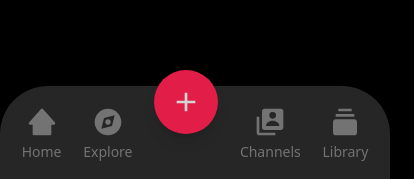
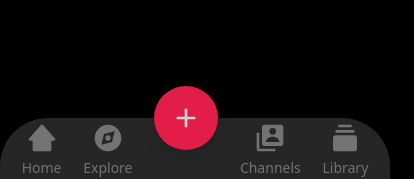
Before and after one commit to GersonGarayar20/online-videos, a Next.js app: page /playvideo in a window 390 px wide. Shown: the part 662-841 px from the top of the page, 414 px wide, since content can reach past the window. Built offline with nearby package versions, Linux system fonts and the light colour scheme.

Commit message:
fix: creando componente icons creando aside menu

```diff
--- a/app/layout.tsx
+++ b/app/layout.tsx
@@ -15,10 +15,9 @@ export default function RootLayout({
   return (
     <html lang="es">
       <body className="bg-black text-neutral-400">
-
         <Nav />
-        <main className="px-6">{children}</main>
         <Menu />
+        <main className="">{children}</main>
       </body>
     </html>
   );
--- a/app/page.tsx
+++ b/app/page.tsx
@@ -1,11 +1,18 @@
 import Categorias from "@/components/Categorias";
 import ListaVideos from "@/components/ListaVideos";
+import MenuAside from "@/components/MenuAside";
 
 export default function page() {
   return (
-    <div>
-      <Categorias />
-      <ListaVideos />
+    <div className="flex">
+      <MenuAside />
+      <div className="flex-1">
+        <div className="py-4">
+          <nav>buscador</nav>
+        </div>
+        <Categorias />
+        <ListaVideos />
+      </div>
     </div>
   );
 }
--- /dev/null
+++ b/components/Icons.tsx
@@ -0,0 +1,71 @@
+export const LogoIcon = () => (
+  <svg
+    className="fill-rose-600"
+    xmlns="http://www.w3.org/2000/svg"
+    width="32"
+    height="32"
+    viewBox="0 0 24 24"
+  >
+    <path d="M6 4v16a1 1 0 0 0 1.524 .852l13 -8a1 1 0 0 0 0 -1.704l-13 -8a1 1 0 0 0 -1.524 .852z"></path>
+  </svg>
+);
+
+export const HomeIcon = () => (
+  <svg
+    className="fill-neutral-500 w-8 h-8 group-hover:fill-white group-hover:scale-110 transition-all"
+    xmlns="http://www.w3.org/2000/svg"
+    width="24"
+    height="24"
+    viewBox="0 0 24 24"
+  >
+    <path d="M12.74 2.32a1 1 0 0 0-1.48 0l-9 10A1 1 0 0 0 3 14h2v7a1 1 0 0 0 1 1h12a1 1 0 0 0 1-1v-7h2a1 1 0 0 0 1-1 1 1 0 0 0-.26-.68z"></path>
+  </svg>
+);
+
+export const CompassIcon = () => (
+  <svg
+    className="fill-neutral-500 w-8 h-8 group-hover:fill-white group-hover:scale-110 transition-all"
+    xmlns="http://www.w3.org/2000/svg"
+    width="24"
+    height="24"
+    viewBox="0 0 24 24"
+  >
+    <path d="M12 2C6.486 2 2 6.486 2 12s4.486 10 10 10 10-4.486 10-10S17.514 2 12 2zm3 13-8 2 2-8 8-2-2 8z"></path>
+    <circle cx="12" cy="12" r="2"></circle>
+  </svg>
+);
+
+export const CollectionIcon = () => (
+  <svg
+    className="fill-neutral-500 w-8 h-8 group-hover:fill-white group-hover:scale-110 transition-all"
+    width="24"
+    height="24"
+    viewBox="0 0 24 24"
+  >
+    <path d="M19 10H5c-1.103 0-2 .897-2 2v8c0 1.103.897 2 2 2h14c1.103 0 2-.897 2-2v-8c0-1.103-.897-2-2-2zM5 6h14v2H5zm2-4h10v2H7z"></path>
+  </svg>
+);
+
+export const UsersIcon = () => (
+  <svg
+    className="fill-neutral-500 w-8 h-8 group-hover:fill-white group-hover:scale-110 transition-all"
+    width="24"
+    height="24"
+    viewBox="0 0 24 24"
+  >
+    <path d="M20 2H8a2 2 0 0 0-2 2v12a2 2 0 0 0 2 2h12a2 2 0 0 0 2-2V4a2 2 0 0 0-2-2zm-6 2.5a2.5 2.5 0 1 1 0 5 2.5 2.5 0 0 1 0-5zM19 15H9v-.25C9 12.901 11.254 11 14 11s5 1.901 5 3.75V15z"></path>
+    <path d="M4 8H2v12c0 1.103.897 2 2 2h12v-2H4V8z"></path>
+  </svg>
+);
+
+export const PlusIcon = () => (
+  <svg
+    className="fill-neutral-300 w-8 h-8"
+    xmlns="http://www.w3.org/2000/svg"
+    width="24"
+    height="24"
+    viewBox="0 0 24 24"
+  >
+    <path d="M19 11h-6V5h-2v6H5v2h6v6h2v-6h6z"></path>
+  </svg>
+);
--- a/components/ListaVideos.tsx
+++ b/components/ListaVideos.tsx
@@ -21,9 +21,13 @@ export default async function ListaVideos() {
   const data = await getVideos();
 
   return (
-    <ul className=" grid gap-8">
+    <ul className=" grid md:grid-cols-3 gap-8">
       {data.videos.map(({ _id, title, url }: VideoInterface) => (
         <>
+          <CardVideo key={_id} id={_id} title={title} url={url} />
+          <CardVideo key={_id} id={_id} title={title} url={url} />
+          <CardVideo key={_id} id={_id} title={title} url={url} />
+          <CardVideo key={_id} id={_id} title={title} url={url} />
           <CardVideo key={_id} id={_id} title={title} url={url} />
         </>
       ))}
--- a/components/Menu.tsx
+++ b/components/Menu.tsx
@@ -1,12 +1,19 @@
 import Link from "next/link";
-import React from "react";
+import {
+  CollectionIcon,
+  CompassIcon,
+  HomeIcon,
+  PlusIcon,
+  UsersIcon,
+} from "./Icons";
 
 export default function Menu() {
   return (
-    <div
+    <nav
       style={{ borderRadius: "3em 3em 0 0" }}
-      className="bg-neutral-800 fixed bottom-0 w-full h-24 flex justify-evenly items-center"
+      className="bg-neutral-800 fixed z-40 bottom-0 w-full md:hidden"
     >
+      <ul className="w-full flex justify-evenly items-center">
         <Link href="/">
           <button className="group flex flex-col items-center gap-1">
             <HomeIcon />
@@ -23,11 +30,13 @@ export default function Menu() {
             </p>
           </button>
         </Link>
+        <div className="md:hidden">
           <Link href="/">
-        <button className="bg-rose-600 -translate-y-8 hover:scale-110 flex justify-center items-center w-16 h-16 rounded-full shadow-lg transition-all">
+            <button className="md:hidden bg-rose-600 -translate-y-8 hover:scale-110 flex justify-center items-center w-16 h-16 rounded-full shadow-lg transition-all">
               <PlusIcon />
             </button>
           </Link>
+        </div>
         <Link href="/">
           <button className="group flex flex-col items-center gap-1">
             <UsersIcon />
@@ -44,66 +53,7 @@ export default function Menu() {
             </p>
           </button>
         </Link>
-    </div>
+      </ul>
+    </nav>
   );
 }
-
-const HomeIcon = () => (
-  <svg
-    className="fill-neutral-500 w-8 h-8 group-hover:fill-white group-hover:scale-110 transition-all"
-    xmlns="http://www.w3.org/2000/svg"
-    width="24"
-    height="24"
-    viewBox="0 0 24 24"
-  >
-    <path d="M12.74 2.32a1 1 0 0 0-1.48 0l-9 10A1 1 0 0 0 3 14h2v7a1 1 0 0 0 1 1h12a1 1 0 0 0 1-1v-7h2a1 1 0 0 0 1-1 1 1 0 0 0-.26-.68z"></path>
-  </svg>
-);
-
-const CompassIcon = () => (
-  <svg
-    className="fill-neutral-500 w-8 h-8 group-hover:fill-white group-hover:scale-110 transition-all"
-    xmlns="http://www.w3.org/2000/svg"
-    width="24"
-    height="24"
-    viewBox="0 0 24 24"
-  >
-    <path d="M12 2C6.486 2 2 6.486 2 12s4.486 10 10 10 10-4.486 10-10S17.514 2 12 2zm3 13-8 2 2-8 8-2-2 8z"></path>
-    <circle cx="12" cy="12" r="2"></circle>
-  </svg>
-);
-
-const CollectionIcon = () => (
-  <svg
-    className="fill-neutral-500 w-8 h-8 group-hover:fill-white group-hover:scale-110 transition-all"
-    width="24"
-    height="24"
-    viewBox="0 0 24 24"
-  >
-    <path d="M19 10H5c-1.103 0-2 .897-2 2v8c0 1.103.897 2 2 2h14c1.103 0 2-.897 2-2v-8c0-1.103-.897-2-2-2zM5 6h14v2H5zm2-4h10v2H7z"></path>
-  </svg>
-);
-
-const UsersIcon = () => (
-  <svg
-    className="fill-neutral-500 w-8 h-8 group-hover:fill-white group-hover:scale-110 transition-all"
-    width="24"
-    height="24"
-    viewBox="0 0 24 24"
-  >
-    <path d="M20 2H8a2 2 0 0 0-2 2v12a2 2 0 0 0 2 2h12a2 2 0 0 0 2-2V4a2 2 0 0 0-2-2zm-6 2.5a2.5 2.5 0 1 1 0 5 2.5 2.5 0 0 1 0-5zM19 15H9v-.25C9 12.901 11.254 11 14 11s5 1.901 5 3.75V15z"></path>
-    <path d="M4 8H2v12c0 1.103.897 2 2 2h12v-2H4V8z"></path>
-  </svg>
-);
-
-const PlusIcon = () => (
-  <svg
-    className="fill-neutral-300 w-8 h-8"
-    xmlns="http://www.w3.org/2000/svg"
-    width="24"
-    height="24"
-    viewBox="0 0 24 24"
-  >
-    <path d="M19 11h-6V5h-2v6H5v2h6v6h2v-6h6z"></path>
-  </svg>
-);
--- /dev/null
+++ b/components/MenuAside.tsx
@@ -0,0 +1,58 @@
+import Link from "next/link";
+import {
+  CollectionIcon,
+  CompassIcon,
+  HomeIcon,
+  LogoIcon,
+  UsersIcon,
+} from "./Icons";
+
+export default function MenuAside() {
+  return (
+    <aside className="w-60 md:block hidden">
+      {/* <Link href="/">
+        <div className="flex items-center gap-2">
+          <LogoIcon />
+          <h1 className="text-neutral-200 text-xl font-bold">Online videos</h1>
+        </div>
+      </Link>
+ */}
+      <nav className="p-4">
+        <ul className="flex flex-col gap-4">
+          <Link href="/">
+            <button className="group flex items-center gap-2">
+              <HomeIcon />
+              <p className="text-neutral-500 text-sm group-hover:text-white">
+                Home
+              </p>
+            </button>
+          </Link>
+          <Link href="/">
+            <button className="group flex items-center gap-2">
+              <CompassIcon />
+              <p className="text-neutral-500 text-sm group-hover:text-white">
+                Explore
+              </p>
+            </button>
+          </Link>
+          <Link href="/">
+            <button className="group flex items-center gap-2">
+              <UsersIcon />
+              <p className="text-neutral-500 text-sm group-hover:text-white">
+                Channels
+              </p>
+            </button>
+          </Link>
+          <Link href="/">
+            <button className="group flex items-center gap-2">
+              <CollectionIcon />
+              <p className="text-neutral-500 text-sm group-hover:text-white">
+                Library
+              </p>
+            </button>
+          </Link>
+        </ul>
+      </nav>
+    </aside>
+  );
+}
--- a/components/Nav.tsx
+++ b/components/Nav.tsx
@@ -1,9 +1,10 @@
 import Link from "next/link";
+import { LogoIcon } from "./Icons";
 import Buscador from "./Buscador";
 
 export default function Nav() {
   return (
-    <nav className="bg-black sticky z-50 top-0 flex justify-between items-center px-6 py-3">
+    <nav className="bg-black sticky z-50 top-0 flex justify-between items-center px-6 py-3 md:hidden ">
       <Link href="/">
         <div className="flex items-center gap-2">
           <LogoIcon />
@@ -14,15 +15,3 @@ export default function Nav() {
     </nav>
   );
 }
-
-const LogoIcon = () => (
-  <svg
-    className="fill-rose-600"
-    xmlns="http://www.w3.org/2000/svg"
-    width="32"
-    height="32"
-    viewBox="0 0 24 24"
-  >
-    <path d="M6 4v16a1 1 0 0 0 1.524 .852l13 -8a1 1 0 0 0 0 -1.704l-13 -8a1 1 0 0 0 -1.524 .852z"></path>
-  </svg>
-);
```
Also changed, not shown: app/videos/[id]/page.tsx (added). Lines whose indentation alone changed are shown as unchanged.
